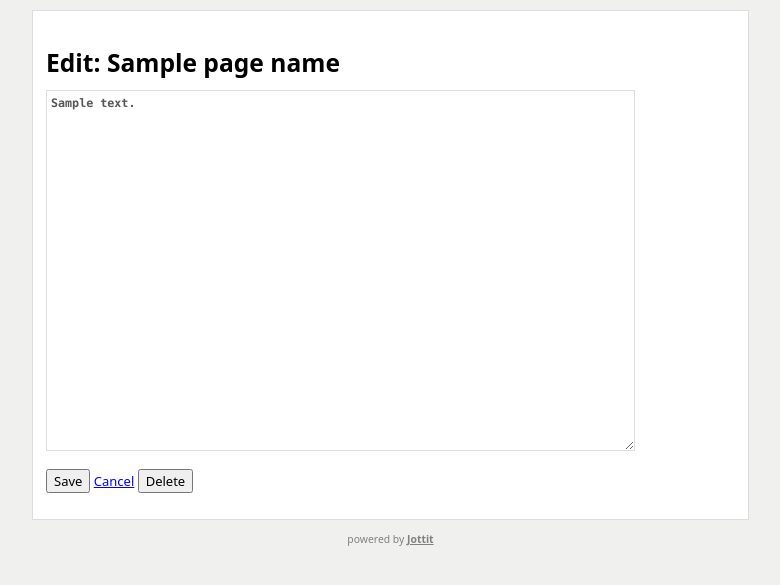
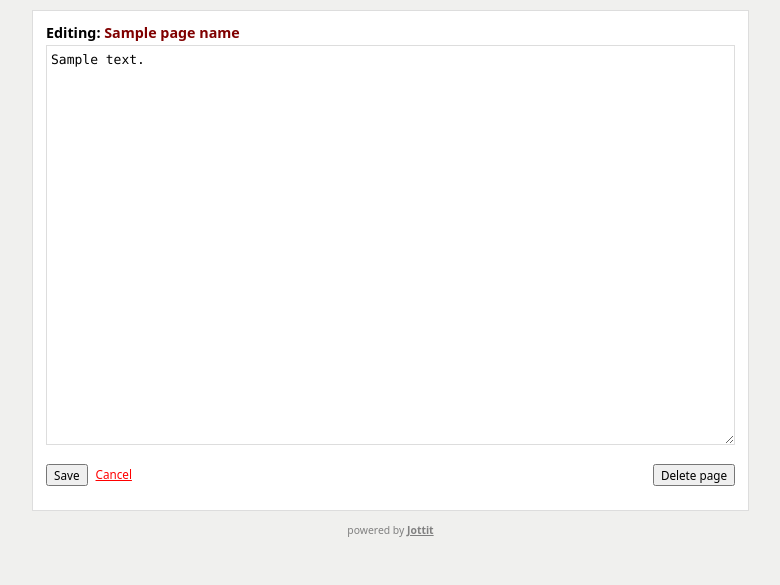
Before and after one commit to simonbc/jottit, a Flask app: template jottit/templates/edit_page.html in a window 1280 px wide. Shown: the part 29-614 px from the top of the page, without its empty margins (168-948 px from the left). Run offline with Flask 3, Linux system fonts and the light colour scheme; the template is opened without the code that fills it: most values are stand-ins (such as "Sample title", 1, 10 or a date in 2020); some libraries are stand-ins or nearby versions.

Commit message:
Style the edit page (full-width textarea, maroon page name)
Cleaner edit chrome inside the standard site_base.html: full-width
monospace textarea, "Editing: PAGE_NAME" h1 with the page name in
maroon (2007 #content h1 .page_name color), Save / red Cancel /
Delete action row. Live preview/help pane is M9 (JS) work.

Co-Authored-By: Claude Opus 4.7 (1M context) <noreply@anthropic.com>

```diff
--- a/jottit/static/components.css
+++ b/jottit/static/components.css
@@ -449,6 +449,34 @@
     color: var(--color-text-muted);
   }
 
+  /* ---------- Edit page ---------- */
+  .edit-page { margin-top: 0; }
+
+  .edit-heading {
+    font-size: 1.1em;
+    margin: 0 0 0.3em 0;
+  }
+
+  .edit-heading .page_name {
+    color: var(--color-page-name);
+  }
+
+  #content_text,
+  .edit-page textarea {
+    width: 100%;
+    min-height: 320px;
+    font-family: var(--font-stack-mono);
+    line-height: var(--line-height-normal);
+  }
+
+  .edit-actions {
+    margin-top: 6px;
+  }
+
+  .edit-actions #delete {
+    margin-left: auto;
+  }
+
   /* ---------- Primer welcome banner ---------- */
   .primer {
     position: relative;
--- a/jottit/templates/edit_page.html
+++ b/jottit/templates/edit_page.html
@@ -3,24 +3,22 @@
 {% block title %}Edit: {{ page_name or "Home" }}{% if site and site.title %} — {{ site.title }}{% endif %}{% endblock %}
 
 {% block content %}
-  <article class="edit">
-    <header><h1>Edit: {{ page_name or "Home" }}</h1></header>
+  <div class="edit-page">
+    <h1 class="edit-heading">Editing: <span class="page_name">{{ page_name or "Home" }}</span></h1>
 
-    <form method="post" class="edit-form">
+    <form method="post" action="" id="edit_form" class="form">
       <input type="hidden" name="current_revision" value="{{ current_revision }}">
       <p>
-        <label>
-          <span class="visually-hidden">Page content (Markdown)</span>
-          <textarea name="content" rows="20" cols="80" autofocus>{{ content }}</textarea>
-        </label>
+        <label for="content_text" class="visually-hidden">Page content (Markdown)</label>
+        <textarea id="content_text" name="content" rows="20" cols="80" autofocus>{{ content }}</textarea>
       </p>
-      <p class="actions">
+      <div class="form-actions edit-actions">
         <button type="submit">Save</button>
-        <a class="cancel" href="{{ site_root_path }}{{ page_slug(page_name) }}">Cancel</a>
+        <a class="button-cancel" href="{{ site_root_path }}{{ page_slug(page_name) }}">Cancel</a>
         {% if page_name %}
-          <button type="submit" name="delete" value="1" class="destructive">Delete</button>
+          <button type="submit" name="delete" value="1" id="delete">Delete page</button>
         {% endif %}
-      </p>
+      </div>
     </form>
-  </article>
+  </div>
 {% endblock %}
```
